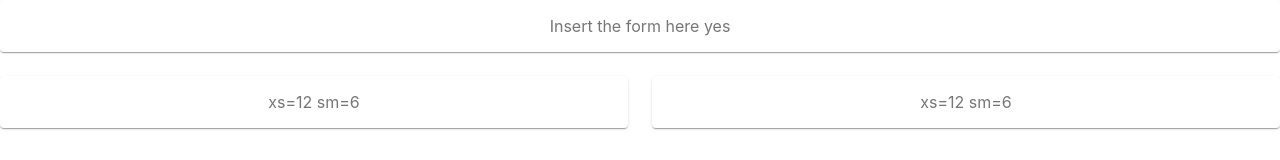
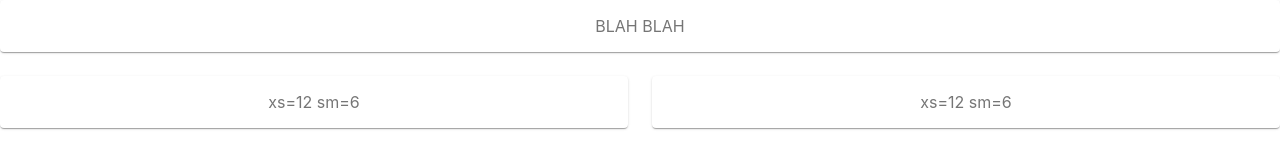
Before and after one commit to dotslashbin/gatehub, a React (Create React App) app: page / in a window 1280 px wide. Shown: the top 160 px of the page. Built offline with nearby package versions, Linux system fonts and the light colour scheme.

Commit message:
WIP: search component

```diff
--- a/src/App.js
+++ b/src/App.js
@@ -2,6 +2,10 @@ import React from 'react'
 import { makeStyles } from '@material-ui/core/styles'
 import Paper from '@material-ui/core/Paper'
 import Grid from '@material-ui/core/Grid'
+
+/** COMPONENTS */
+import GitSearcher from './components/Gitsearcher'
+
 
 const useStyles = makeStyles(theme => ({
 	root: {
@@ -12,6 +16,15 @@ const useStyles = makeStyles(theme => ({
 		textAlign: 'center',
 		color: theme.palette.text.secondary,
 	},
+	// textField: {
+	// 	marginLeft: theme.spacing(1),
+	// 	marginRight: theme.spacing(1),
+	// 	width: 200,
+	// },
+	// container: {
+	// 	display: 'flex',
+	// 	flexWrap: true
+	// }
 }))
 
 function App() {
@@ -21,7 +34,7 @@ function App() {
 			<Grid container spacing={3}>
 				<Grid item xs={12}>
 					<Paper className={classes.paper}>
-            Insert  the form here yes
+						<GitSearcher />
 					</Paper>
 				</Grid>
 				<Grid item xs={12} sm={6}>
--- /dev/null
+++ b/src/components/Gitsearcher.jsx
@@ -0,0 +1,36 @@
+import React, { Component } from 'react'
+// import { makeStyles } from '@material-ui/core/styles'
+
+// const useStyles = makeStyles(theme => ({
+// 	textField: {
+// 		marginLeft: theme.spacing(1),
+// 		marginRight: theme.spacing(1),
+// 		width: 200,
+// 	},
+// 	container: {
+// 		display: 'flex',
+// 		flexWrap: true
+// 	}
+// }))
+
+class GitSearcher extends Component {
+	render() {
+
+
+		return (
+			<div>
+				<form  noValidate autoComplete="off">
+					BLAH BLAH
+					{/* <Textfield
+						id="search-bar"
+						label="Search for username here"
+						className={classes.textField}
+						margin="normal"
+					/> */}
+				</form>
+			</div>
+		)
+	}
+}
+
+export default GitSearcher
```
